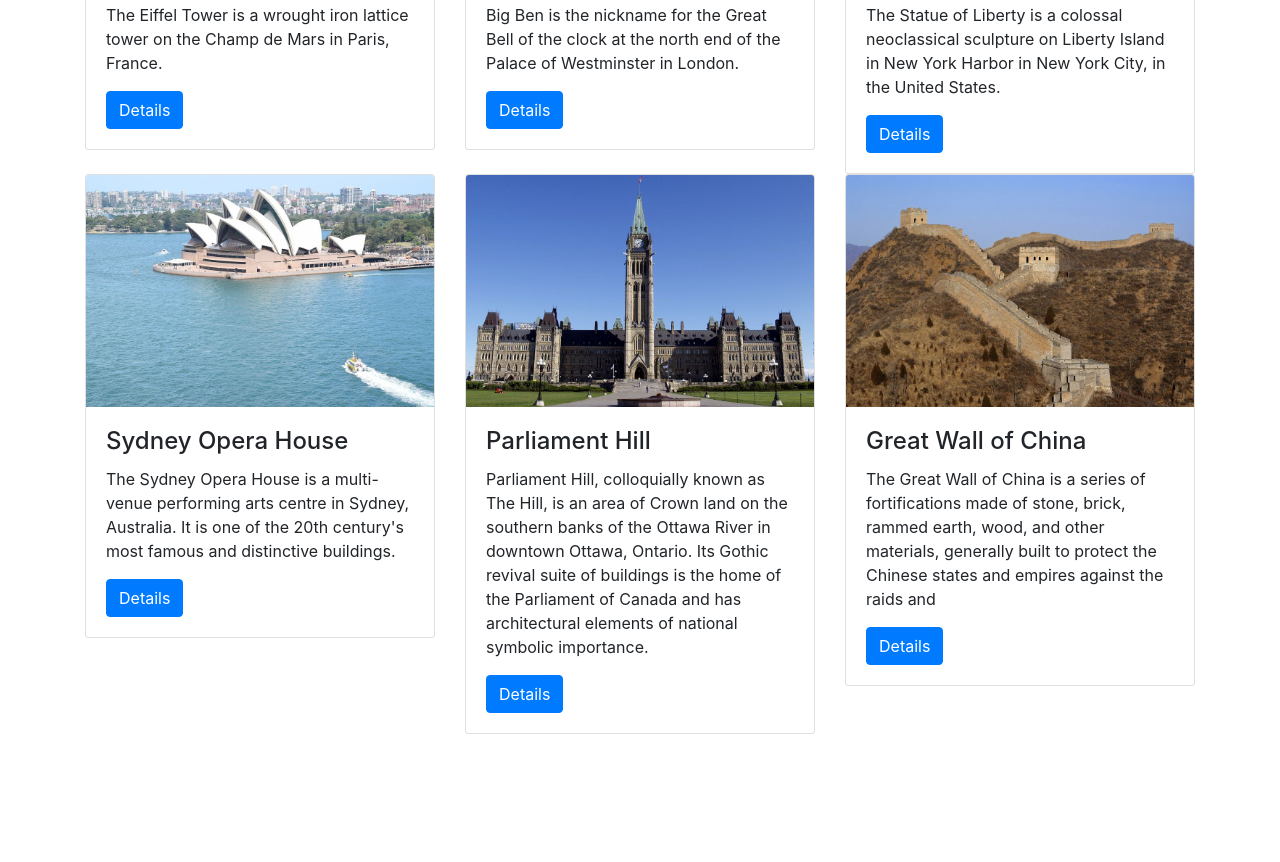
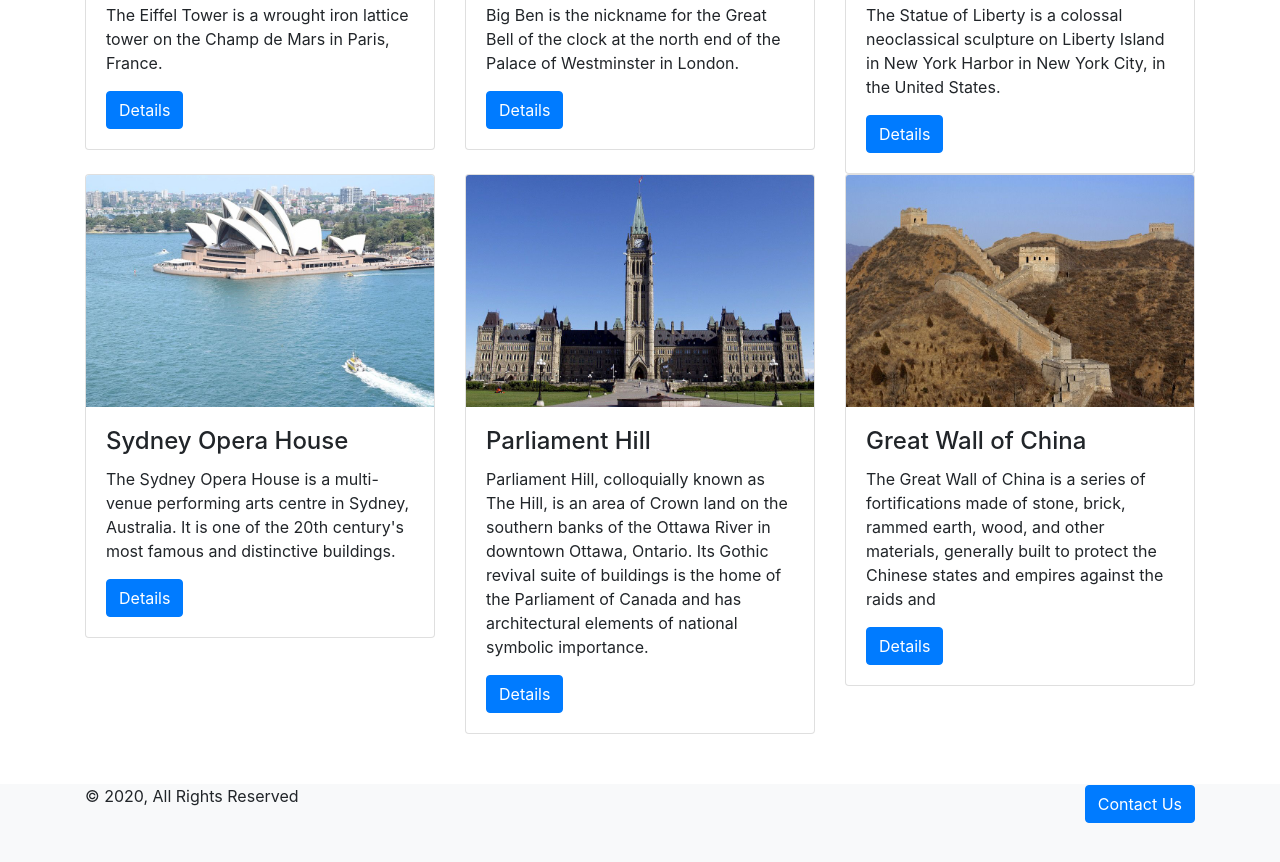
Before and after one commit to SurajSingh01/TravelWebpage, a plain HTML site: page index.html in a window 1280 px wide. Shown: the part 734-1596 px from the top of the page. Before the commit the page ends 1468 px from the top, so only its background shows below. Drawn offline with nearby package versions, Linux system fonts and the light colour scheme.

Commit message:
Added : footer design

```diff
--- a/css/style.css
+++ b/css/style.css
@@ -1,3 +1,10 @@
 .margin-top{
 	margin-top: 20px;
 }
+footer{
+	height: 80px;
+	margin-top: 50px;
+}
+footer>container, footer .row{
+	height: 100%
+}
--- a/index.html
+++ b/index.html
@@ -137,8 +137,19 @@
 	</div>
 
 	</main>
-
-	<footer></footer>
+<!-------------------------Footer---------------------------------->
+	<footer class="bg-light">
+		<div class="container">
+			<div class="row">
+				<div class="col-6 d-flex align-items-center">
+					<p class="copy">&copy 2020, All Rights Reserved</p>
+				</div>
+				<div class="col-6 d-flex align-items-center justify-content-end">
+					<button class="btn btn-primary">Contact Us</button>
+				</div>
+			</div>
+		</div>
+	</footer>
 
 	<!-- JS, Popper.js, and jQuery -->
 	<script src="https://code.jquery.com/jquery-3.5.1.slim.min.js" integrity="sha384-DfXdz2htPH0lsSSs5nCTpuj/zy4C+OGpamoFVy38MVBnE+IbbVYUew+OrCXaRkfj" crossorigin="anonymous"></script>
```
